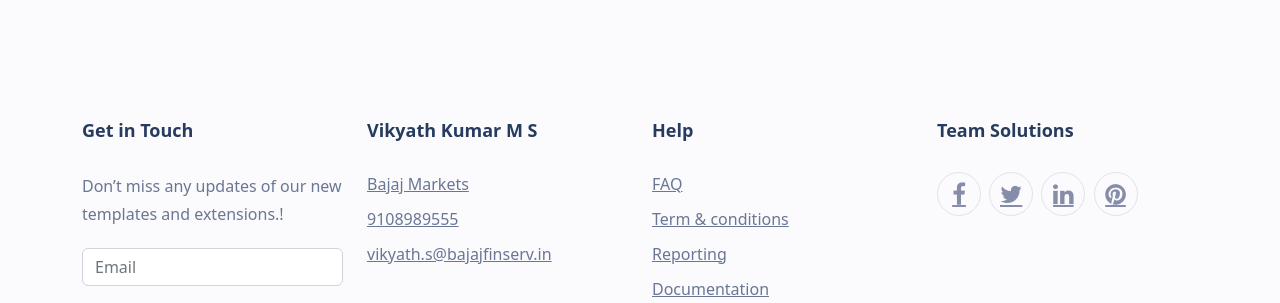
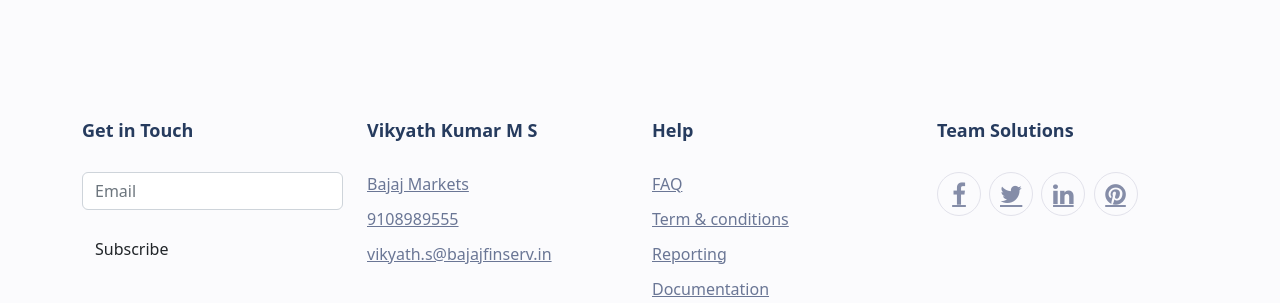
Before and after one commit to VikyathKumar2001/VirtualClass, a plain HTML site: page footer.html in a window 1280 px wide. Shown: the top 303 px of the page. Drawn offline with nearby package versions, Linux system fonts and the light colour scheme.

Commit message:
Update footer.html

```diff
--- a/footer.html
+++ b/footer.html
@@ -19,7 +19,7 @@
                 <div class="col-lg-3 col-md-6">
                     <div class="f_widget company_widget wow fadeInLeft" data-wow-delay="0.2s" style="visibility: visible; animation-delay: 0.2s; animation-name: fadeInLeft;">
                         <h3 class="f-title f_600 t_color f_size_18">Get in Touch</h3>
-                        <p>Don’t miss any updates of our new templates and extensions.!</p>
+
                         <form action="#" class="f_subscribe_two mailchimp" method="post" novalidate="true" _lpchecked="1">
                             <input type="text" name="EMAIL" class="form-control memail" placeholder="Email">
                             <button class="btn btn_get btn_get_two" type="submit">Subscribe</button>
```
